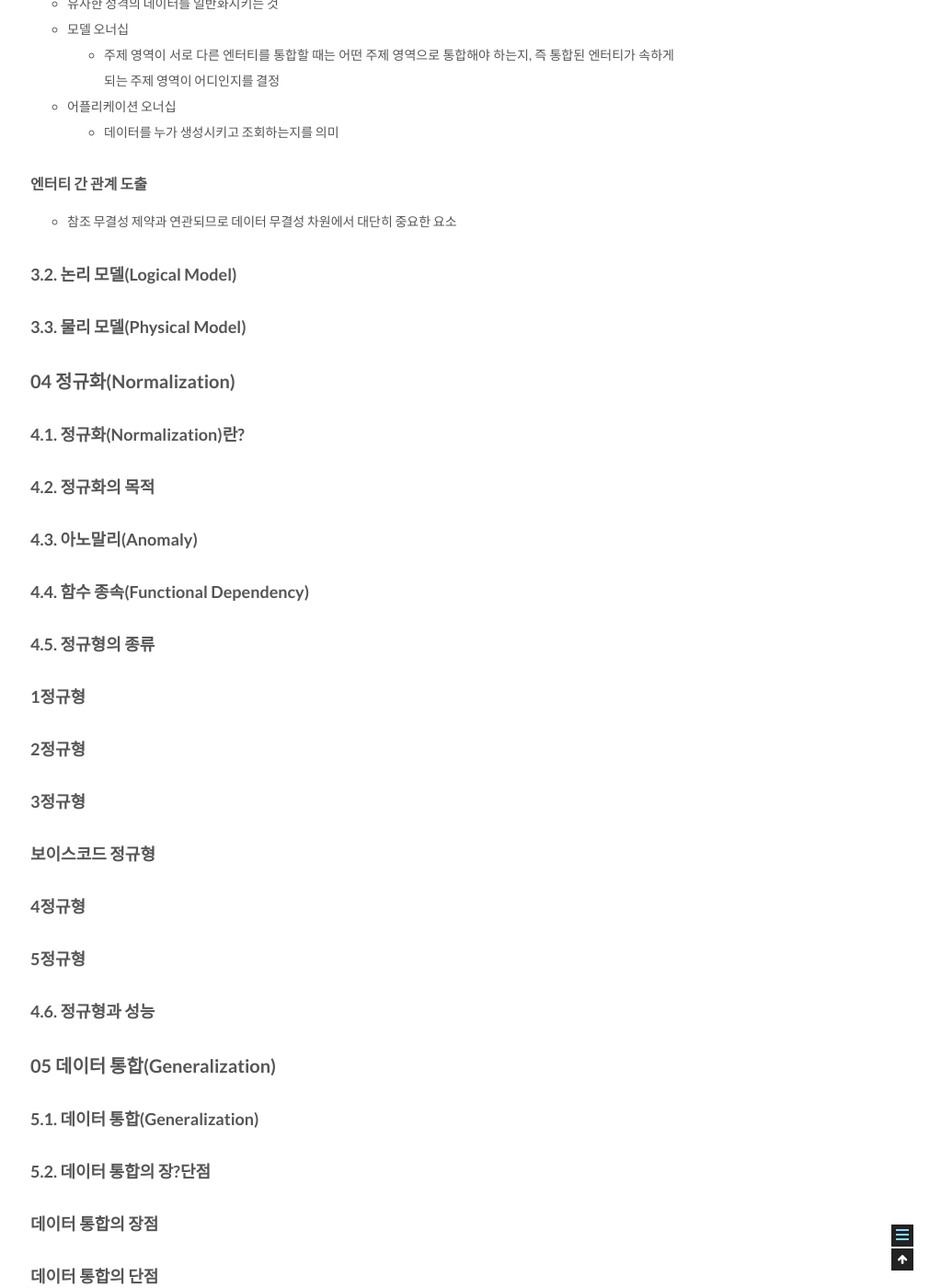
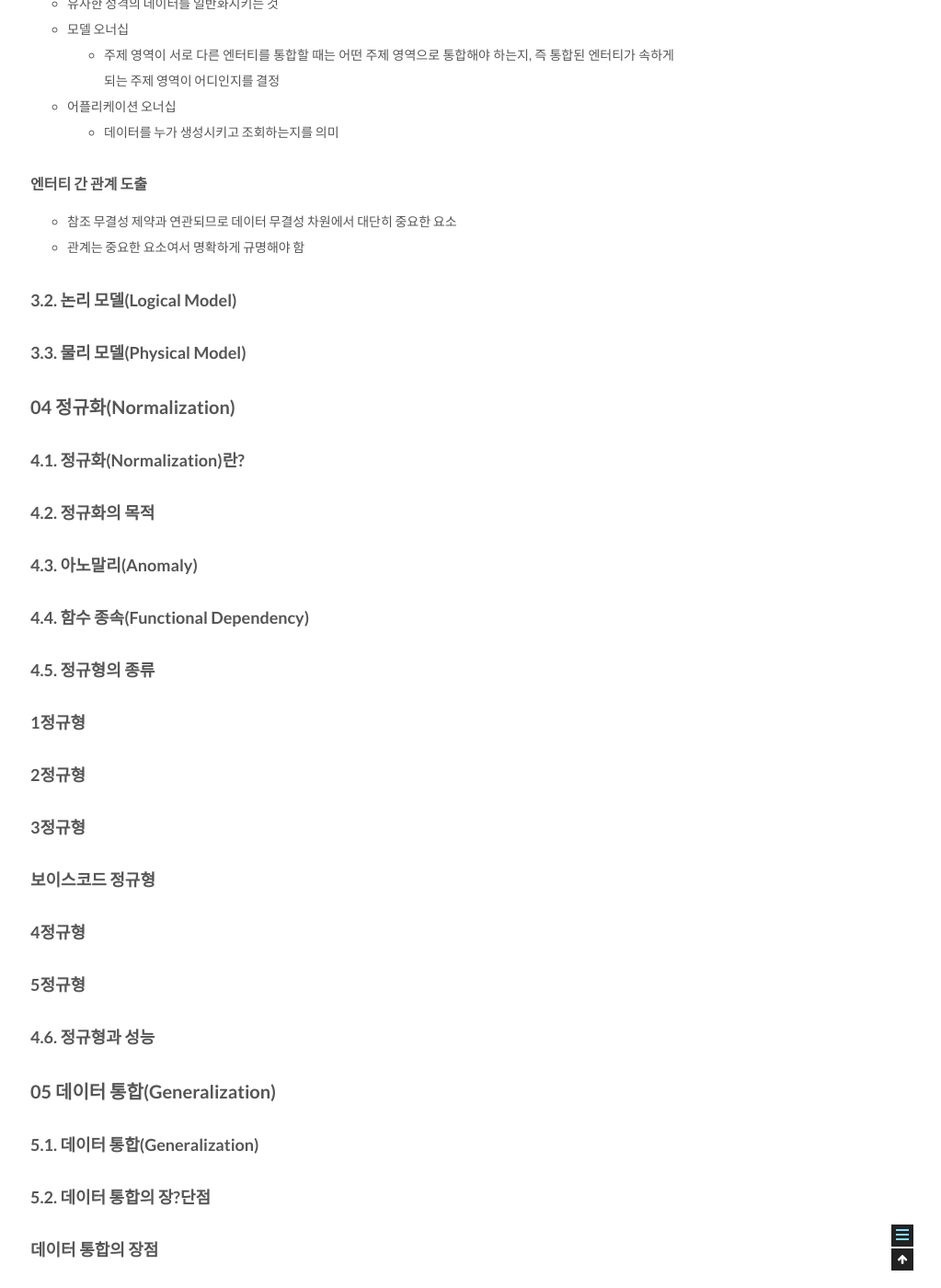
Before and after one commit to csj4032/csj4032.github.io, a Jekyll site: the page built from _posts/2018-05-02-관계형데이터모델링프리미엄가이드.md, in a window 1280 px wide and 1400 px high, scrolled down 7708 px. Shown: the whole window at 92% size, without its empty margins (257-1280 px from the left). Built offline with Jekyll 4.4.1, drawn with Linux system fonts in a browser that asks for light colours; comment, search, counter and statistics services are not loaded.

Commit message:
관계형 데이터 베이스 모델링 포스팅 수정

```diff
--- a/_posts/2018-05-02-관계형데이터모델링프리미엄가이드.md
+++ b/_posts/2018-05-02-관계형데이터모델링프리미엄가이드.md
@@ -235,6 +235,7 @@ comments: true
 
 #### 엔터티 간 관계 도출
 * 참조 무결성 제약과 연관되므로 데이터 무결성 차원에서 대단히 중요한 요소
+* 관계는 중요한 요소여서 명확하게 규명해야 함
 
 ### 3.2. 논리 모델(Logical Model)
 
```
